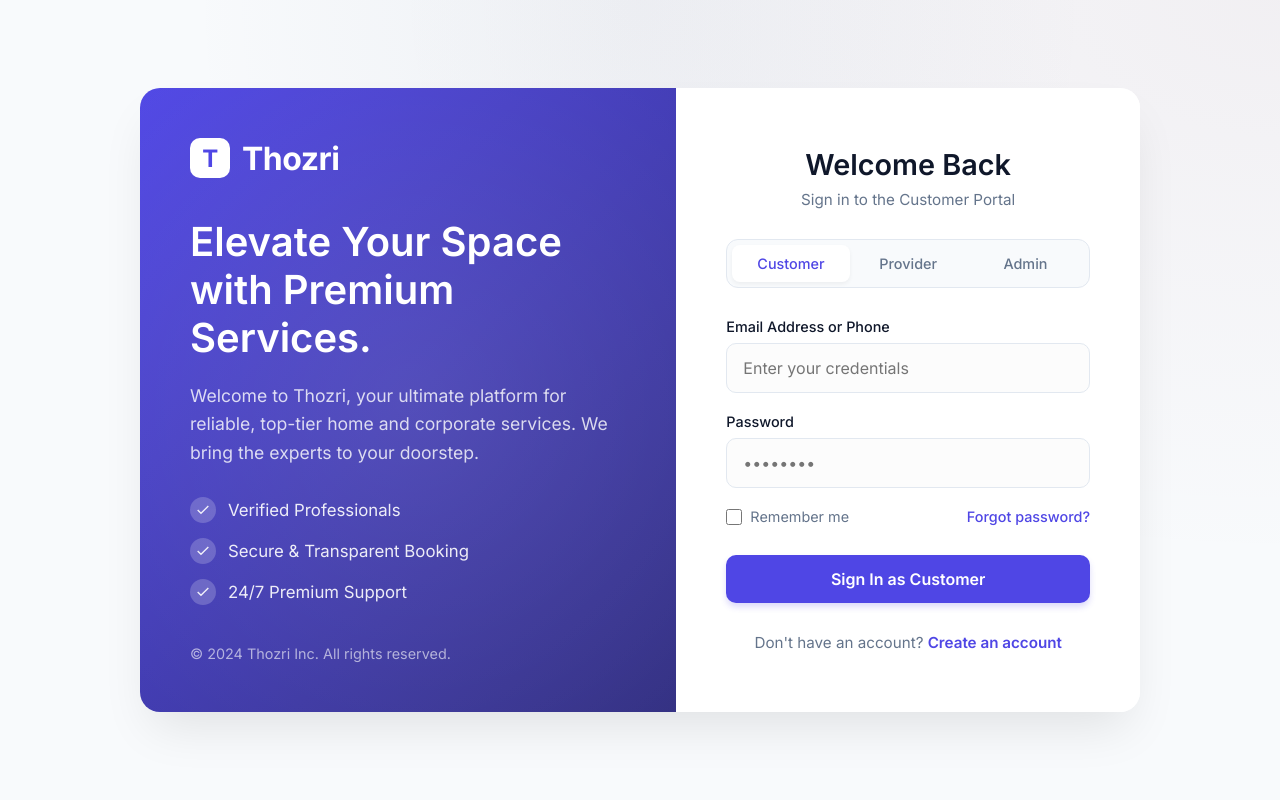
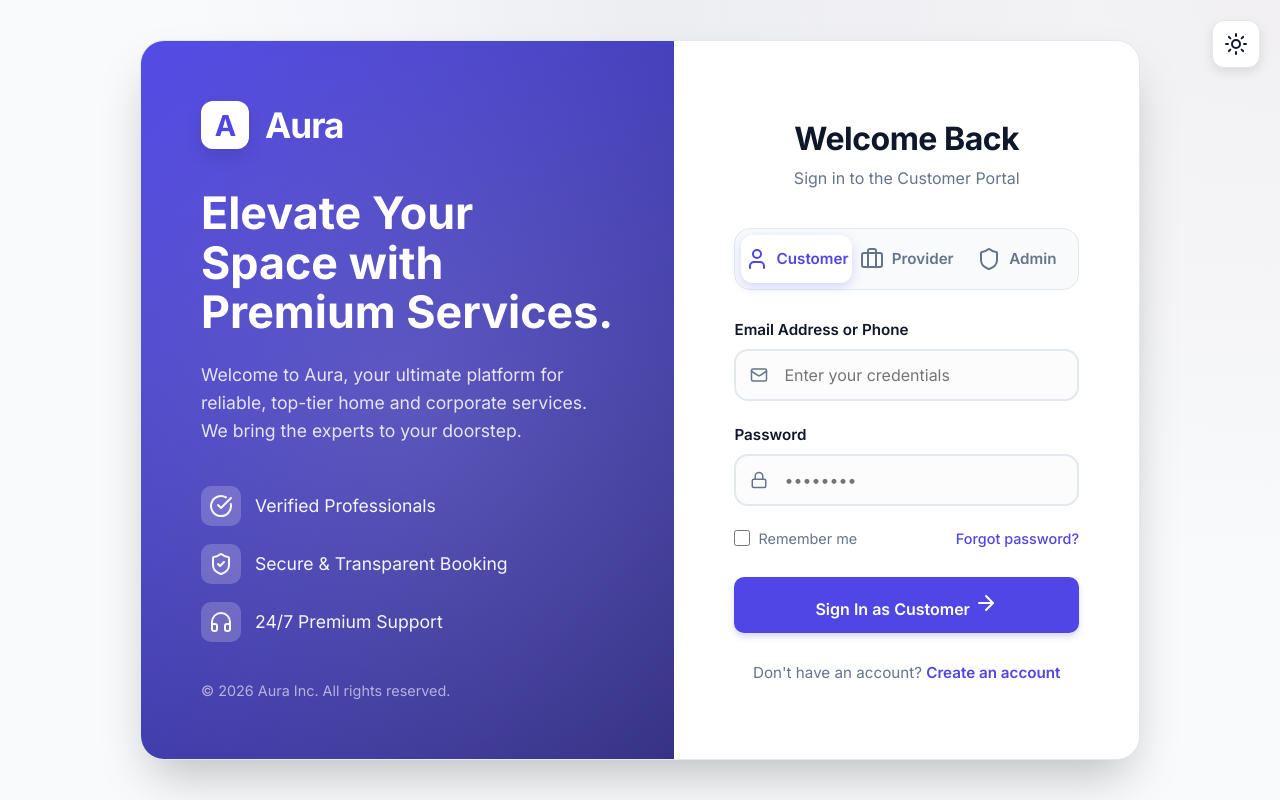
Before and after one commit to allanpetergiffy/Aura, a plain HTML site: page index.html in a window 1280 px wide. Drawn offline with nearby package versions, Linux system fonts and the light colour scheme.

Commit message:
Revamp login page with theme toggle and new styles
Updated the login page structure and styling for improved user experience, including theme toggle functionality and enhanced responsiveness.

```diff
--- a/index.html
+++ b/index.html
@@ -3,8 +3,9 @@
 <head>
     <meta charset="UTF-8">
     <meta name="viewport" content="width=device-width, initial-scale=1.0">
-    <title>Thozri - Professional Home & Office Services</title>
+    <title>Aura - Professional Home & Office Services</title>
     <link href="https://fonts.googleapis.com/css2?family=Inter:wght@300;400;500;600;700&display=swap" rel="stylesheet">
+    <script src="https://unpkg.com/lucide@latest"></script>
     <style>
         :root {
             --primary: #4f46e5;
@@ -16,6 +17,21 @@
             --text-muted: #64748b;
             --border: #e2e8f0;
             --ring: rgba(79, 70, 229, 0.2);
+            --input-bg: #fcfcfc;
+            --role-active-bg: #ffffff;
+            --role-active-text: #4f46e5;
+        }
+
+        body.dark-mode {
+            --bg-color: #0f172a;
+            --surface: #1e293b;
+            --text-main: #f8fafc;
+            --text-muted: #94a3b8;
+            --border: #334155;
+            --ring: rgba(79, 70, 229, 0.4);
+            --input-bg: #0f172a;
+            --role-active-bg: #4f46e5;
+            --role-active-text: #ffffff;
         }
 
         * {
@@ -23,6 +39,7 @@
             padding: 0;
             box-sizing: border-box;
             font-family: 'Inter', sans-serif;
+            transition: background-color 0.3s, color 0.3s, border-color 0.3s, transform 0.3s, box-shadow 0.3s;
         }
 
         body {
@@ -44,9 +61,46 @@
             width: 100%;
             max-width: 1000px;
             min-height: 600px;
-            border-radius: 20px;
+            border-radius: 24px;
             overflow: hidden;
-            box-shadow: 0 25px 50px -12px rgba(0, 0, 0, 0.1);
+            box-shadow: 0 25px 50px -12px rgba(0, 0, 0, 0.25);
+            animation: slideUp 0.8s cubic-bezier(0.16, 1, 0.3, 1);
+            border: 1px solid var(--border);
+        }
+
+        @keyframes slideUp {
+            from { opacity: 0; transform: translateY(30px); }
+            to { opacity: 1; transform: translateY(0); }
+        }
+
+        @keyframes fadeIn {
+            from { opacity: 0; }
+            to { opacity: 1; }
+        }
+
+        .theme-toggle {
+            position: absolute;
+            top: 20px;
+            right: 20px;
+            background: var(--surface);
+            border: 1px solid var(--border);
+            color: var(--text-main);
+            width: 48px;
+            height: 48px;
+            border-radius: 12px;
+            display: flex;
+            align-items: center;
+            justify-content: center;
+            font-size: 1.2rem;
+            cursor: pointer;
+            box-shadow: 0 4px 12px rgba(0,0,0,0.1);
+            z-index: 10;
+            transition: all 0.3s ease;
+        }
+        .theme-toggle:hover {
+            transform: scale(1.1);
+            background: var(--primary);
+            color: white;
         }
 
         /* Left Side: Branding / Info */
@@ -54,7 +108,7 @@
             flex: 1.2;
             background: linear-gradient(135deg, var(--primary), #312e81);
             color: white;
-            padding: 50px;
+            padding: 60px;
             display: flex;
             flex-direction: column;
             justify-content: space-between;
@@ -69,30 +123,31 @@
             left: -50%;
             width: 200%;
             height: 200%;
-            background: radial-gradient(circle, rgba(255,255,255,0.1) 0%, transparent 60%);
+            background: radial-gradient(circle, rgba(255,255,255,0.15) 0%, transparent 60%);
             pointer-events: none;
         }
 
         .logo-container {
             display: flex;
             align-items: center;
-            gap: 12px;
-            font-size: 2rem;
-            font-weight: 700;
-            letter-spacing: -0.5px;
+            gap: 16px;
+            font-size: 2.2rem;
+            font-weight: 800;
+            letter-spacing: -1px;
             z-index: 1;
         }
 
         .logo-icon {
-            width: 40px;
-            height: 40px;
+            width: 48px;
+            height: 48px;
             background: white;
-            border-radius: 10px;
+            border-radius: 12px;
             display: flex;
             align-items: center;
             justify-content: center;
             color: var(--primary);
-            font-size: 1.5rem;
+            font-size: 1.8rem;
+            box-shadow: 0 8px 16px rgba(0,0,0,0.1);
         }
 
         .brand-content {
@@ -101,44 +156,45 @@
         }
 
         .brand-content h1 {
-            font-size: 2.5rem;
-            line-height: 1.2;
-            margin-bottom: 20px;
-            font-weight: 600;
+            font-size: 2.8rem;
+            line-height: 1.1;
+            margin-bottom: 24px;
+            font-weight: 700;
         }
 
         .brand-content p {
             font-size: 1.1rem;
             line-height: 1.6;
-            color: rgba(255, 255, 255, 0.8);
-            margin-bottom: 30px;
+            color: rgba(255, 255, 255, 0.85);
+            margin-bottom: 40px;
         }
 
         .feature-list {
             list-style: none;
             display: flex;
             flex-direction: column;
-            gap: 15px;
+            gap: 18px;
         }
 
         .feature-item {
             display: flex;
             align-items: center;
-            gap: 12px;
-            font-size: 1.05rem;
-            color: rgba(255, 255, 255, 0.9);
+            gap: 14px;
+            font-size: 1.1rem;
+            color: rgba(255, 255, 255, 0.95);
         }
 
         .feature-icon {
             background: rgba(255, 255, 255, 0.2);
-            padding: 5px;
-            border-radius: 50%;
+            padding: 8px;
+            border-radius: 10px;
             display: flex;
+            backdrop-filter: blur(4px);
         }
 
-        .feature-icon svg {
-            width: 16px;
-            height: 16px;
+        .feature-icon i {
+            width: 20px;
+            height: 20px;
         }
 
         .brand-footer {
@@ -151,81 +207,113 @@
         /* Right Side: Form */
         .form-panel {
             flex: 1;
-            padding: 50px;
+            padding: 60px;
             display: flex;
             flex-direction: column;
             justify-content: center;
-            background: white;
+            background: var(--surface);
+            position: relative;
         }
 
         .form-header {
             text-align: center;
-            margin-bottom: 30px;
+            margin-bottom: 40px;
+            animation: slideUp 0.8s ease-out 0.2s both;
         }
 
         .form-header h2 {
-            font-size: 1.8rem;
+            font-size: 2rem;
             color: var(--text-main);
-            margin-bottom: 8px;
-            font-weight: 600;
+            margin-bottom: 10px;
+            font-weight: 700;
+            letter-spacing: -0.5px;
         }
 
         .form-header p {
             color: var(--text-muted);
-            font-size: 0.95rem;
+            font-size: 1rem;
         }
 
         /* Role Selector */
         .role-selector {
             display: flex;
             background: var(--bg-color);
-            padding: 5px;
-            border-radius: 12px;
+            padding: 6px;
+            border-radius: 16px;
             margin-bottom: 30px;
             border: 1px solid var(--border);
+            animation: slideUp 1s ease-out 0.3s both;
         }
 
         .role-btn {
             flex: 1;
-            padding: 10px 0;
+            padding: 12px 0;
             text-align: center;
             border: none;
             background: transparent;
-            font-size: 0.9rem;
-            font-weight: 500;
+            font-size: 0.95rem;
+            font-weight: 600;
             color: var(--text-muted);
             cursor: pointer;
-            border-radius: 8px;
-            transition: all 0.3s ease;
+            border-radius: 12px;
+            transition: all 0.4s cubic-bezier(0.175, 0.885, 0.32, 1.275);
+            display: flex;
+            align-items: center;
+            justify-content: center;
+            gap: 8px;
         }
 
         .role-btn.active {
-            background: white;
+            background: var(--role-active-bg);
+            color: var(--role-active-text);
+            box-shadow: 0 4px 12px rgba(79, 70, 229, 0.2);
+        }
+
+        .role-btn:not(.active):hover {
+            background: rgba(79, 70, 229, 0.05);
             color: var(--primary);
-            box-shadow: 0 2px 4px rgba(0,0,0,0.05);
+        }
+
+        .form-content {
+            animation: slideUp 1s ease-out 0.4s both;
         }
 
         .input-group {
-            margin-bottom: 20px;
+            margin-bottom: 24px;
             position: relative;
         }
 
         .input-group label {
             display: block;
-            margin-bottom: 8px;
-            font-size: 0.9rem;
-            font-weight: 500;
+            margin-bottom: 10px;
+            font-size: 0.95rem;
+            font-weight: 600;
             color: var(--text-main);
+        }
+
+        .input-wrapper {
+            position: relative;
+            display: flex;
+            align-items: center;
+        }
+
+        .input-wrapper i {
+            position: absolute;
+            left: 16px;
+            color: var(--text-muted);
+            width: 18px;
+            height: 18px;
+            transition: color 0.3s;
         }
 
         .input-group input {
             width: 100%;
-            padding: 14px 16px;
-            border: 1px solid var(--border);
-            border-radius: 10px;
+            padding: 14px 16px 14px 48px;
+            border: 2px solid var(--border);
+            border-radius: 14px;
             font-size: 1rem;
-            transition: all 0.3s ease;
-            background: #fcfcfc;
+            transition: all 0.3s cubic-bezier(0.4, 0, 0.2, 1);
+            background: var(--input-bg);
             color: var(--text-main);
         }
 
@@ -233,7 +321,11 @@
             outline: none;
             border-color: var(--primary);
             box-shadow: 0 0 0 4px var(--ring);
-            background: white;
+            background: var(--surface);
+        }
+
+        .input-group input:focus + i {
+            color: var(--primary);
         }
 
         .form-options {
@@ -327,35 +419,36 @@
     </style>
 </head>
 <body>
+    <button class="theme-toggle" id="themeToggle" onclick="toggleTheme()"><i data-lucide="sun"></i></button>
 
     <div class="login-wrapper">
         <!-- Left Brand Panel -->
         <div class="brand-panel">
             <div class="logo-container">
-                <div class="logo-icon">T</div>
-                Thozri
+                <div class="logo-icon">A</div>
+                Aura
             </div>
 
             <div class="brand-content">
                 <h1>Elevate Your Space with Premium Services.</h1>
-                <p>Welcome to Thozri, your ultimate platform for reliable, top-tier home and corporate services. We bring the experts to your doorstep.</p>
+                <p>Welcome to Aura, your ultimate platform for reliable, top-tier home and corporate services. We bring the experts to your doorstep.</p>
 
                 <ul class="feature-list">
                     <li class="feature-item">
                         <div class="feature-icon">
-                            <svg viewBox="0 0 24 24" fill="none" stroke="currentColor" stroke-width="2"><polyline points="20 6 9 17 4 12"></polyline></svg>
+                            <i data-lucide="check-circle"></i>
                         </div>
                         Verified Professionals
                     </li>
                     <li class="feature-item">
                         <div class="feature-icon">
-                            <svg viewBox="0 0 24 24" fill="none" stroke="currentColor" stroke-width="2"><polyline points="20 6 9 17 4 12"></polyline></svg>
+                            <i data-lucide="shield-check"></i>
                         </div>
                         Secure & Transparent Booking
                     </li>
                     <li class="feature-item">
                         <div class="feature-icon">
-                            <svg viewBox="0 0 24 24" fill="none" stroke="currentColor" stroke-width="2"><polyline points="20 6 9 17 4 12"></polyline></svg>
+                            <i data-lucide="headphones"></i>
                         </div>
                         24/7 Premium Support
                     </li>
@@ -363,7 +456,7 @@
             </div>
 
             <div class="brand-footer">
-                &copy; 2024 Thozri Inc. All rights reserved.
+                &copy; 2026 Aura Inc. All rights reserved.
             </div>
         </div>
 
@@ -376,42 +469,77 @@
 
             <!-- Role Selector -->
             <div class="role-selector">
-                <button type="button" class="role-btn active" onclick="setRole('Customer', this)">Customer</button>
-                <button type="button" class="role-btn" onclick="setRole('Provider', this)">Provider</button>
-                <button type="button" class="role-btn" onclick="setRole('Admin', this)">Admin</button>
+                <button type="button" class="role-btn active" onclick="setRole('Customer', this)"><i data-lucide="user"></i> Customer</button>
+                <button type="button" class="role-btn" onclick="setRole('Provider', this)"><i data-lucide="briefcase"></i> Provider</button>
+                <button type="button" class="role-btn" onclick="setRole('Admin', this)"><i data-lucide="shield"></i> Admin</button>
             </div>
 
-            <form onsubmit="handleLogin(event)">
+            <form class="form-content" onsubmit="handleLogin(event)">
                 <!-- Hidden input to store selected role -->
                 <input type="hidden" id="loginType" name="loginType" value="Customer">
 
                 <div class="input-group">
                     <label for="email">Email Address or Phone</label>
-                    <input type="text" id="email" placeholder="Enter your credentials" required>
+                    <div class="input-wrapper">
+                        <i data-lucide="mail" style="position: absolute; left: 16px; color: var(--text-muted); width: 18px;"></i>
+                        <input type="text" id="email" placeholder="Enter your credentials" required style="padding-left: 48px;">
+                    </div>
                 </div>
 
                 <div class="input-group">
                     <label for="password">Password</label>
-                    <input type="password" id="password" placeholder="••••••••" required>
+                    <div class="input-wrapper">
+                        <i data-lucide="lock" style="position: absolute; left: 16px; color: var(--text-muted); width: 18px;"></i>
+                        <input type="password" id="password" placeholder="••••••••" required style="padding-left: 48px;">
+                    </div>
                 </div>
 
                 <div class="form-options">
                     <label class="remember-me">
                         <input type="checkbox"> Remember me
                     </label>
-                    <a href="#" class="forgot-pass">Forgot password?</a>
+                    <a href="#" class="forgot-pass" onclick="alert('Password reset link will be sent to your email.')">Forgot password?</a>
                 </div>
 
-                <button type="submit" class="btn-submit" id="submitBtn">Sign In as Customer</button>
+                <button type="submit" class="btn-submit" id="submitBtn">
+                    Sign In as Customer <i data-lucide="arrow-right"></i>
+                </button>
             </form>
 
             <div class="signup-link">
-                Don't have an account? <a href="#">Create an account</a>
+                Don't have an account? <a href="#" onclick="alert('Sign up feature is currently under maintenance.')">Create an account</a>
             </div>
         </div>
     </div>
 
     <script>
+        // Initialize Lucide icons
+        lucide.createIcons();
+
+        // Theme initialization
+        const themeToggleBtn = document.getElementById('themeToggle');
+
+        function initTheme() {
+            const savedTheme = localStorage.getItem('aura-theme') || 'light';
+            if (savedTheme === 'dark') {
+                document.body.classList.add('dark-mode');
+                updateThemeIcon(true);
+            }
+        }
+        initTheme();
+
+        function toggleTheme() {
+            document.body.classList.toggle('dark-mode');
+            const isDark = document.body.classList.contains('dark-mode');
+            localStorage.setItem('aura-theme', isDark ? 'dark' : 'light');
+            updateThemeIcon(isDark);
+        }
+
+        function updateThemeIcon(isDark) {
+            themeToggleBtn.innerHTML = isDark ? '<i data-lucide="moon"></i>' : '<i data-lucide="sun"></i>';
+            lucide.createIcons();
+        }
+
         function setRole(role, element) {
             // Update active state on buttons
             const buttons = document.querySelectorAll('.role-btn');
@@ -423,7 +551,13 @@
 
             // Update UI text dynamically
             document.getElementById('portal-desc').innerText = `Sign in to the ${role} Portal`;
-            document.getElementById('submitBtn').innerText = `Sign In as ${role}`;
+
+            let iconName = 'arrow-right';
+            if(role === 'Provider') iconName = 'zap';
+            else if(role === 'Admin') iconName = 'shield-check';
+
+            document.getElementById('submitBtn').innerHTML = `Sign In as ${role} <i data-lucide="${iconName}"></i>`;
+            lucide.createIcons();
         }
 
         function handleLogin(event) {
```
